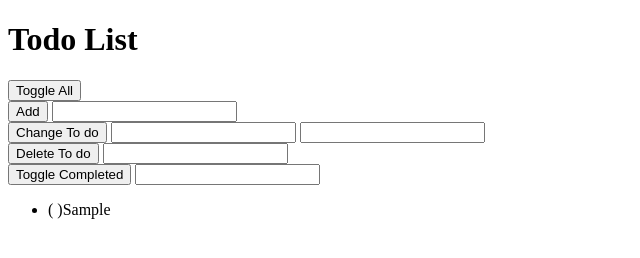
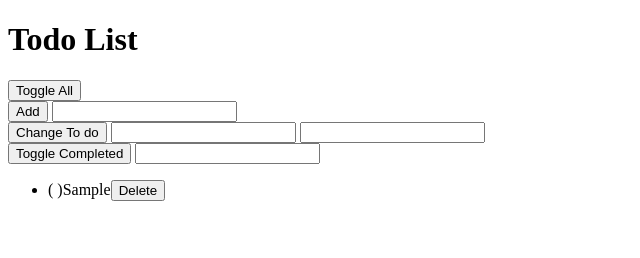
Before and after one commit to mechamecho/CareerDevsWnC, a plain HTML site: page index.html in a window 1280 px wide. Both pictures are taken after typing "Sample" into the empty fields and a click on the button "Add". Shown: the whole page, without its empty margins (0-640 px from the left). Drawn offline with Linux system fonts and the light colour scheme.

Commit message:
Finish version10

```diff
--- a/index.html
+++ b/index.html
@@ -19,16 +19,12 @@
         <input id="changeTodoPositionInput" type="number">
         <input id="changeTodoTextInput" type="text">
     </div>
-    <div>
-        <button onclick="handlers.deleteTodo()">Delete To do</button>
-        <input  id="deleteTodoPositionInput" type="number">
-    </div>
 
     <div>
         <button onclick="handlers.toggleCompleted()">Toggle Completed</button>
         <input id="toggleCompletedPositionInput" type="number">
     </div>
     <ul></ul>
-    <script src="version6.js"></script>
+    <script src="script.js"></script>
 </body>
 </html>
--- a/version6.js
+++ b/script.js
@@ -63,10 +63,8 @@ changeTodo:function(){
     changeTodoTextInput.value="";
     view.displayTodos();
 },
-deleteTodo:function(){
-    var deleteTodoPositionInput=document.getElementById("deleteTodoPositionInput");
-    todoList.deleteTodo(deleteTodoPositionInput.valueAsNumber);
-    deleteTodoPositionInput.value="";
+deleteTodo:function(position){
+    todoList.deleteTodo(position);
     view.displayTodos();
 },
 toggleCompleted:function(){
@@ -97,10 +95,35 @@ var view={
             }else{
                 todoTextWithCompletion="( )"+todo.todoText;
             }
+            //to give each li element the to do position as an id
+            todoLi.id=i;
             //insert text into li element
             todoLi.textContent=todoTextWithCompletion;
+            todoLi.appendChild(this.createDeleteButton());
             todosUl.appendChild(todoLi);
 
         }
+    },
+    createDeleteButton:function(){
+        var deleteButton=document.createElement("button");
+        deleteButton.textContent="Delete";
+        deleteButton.className="deleteButton";
+        return deleteButton;
+    },
+    setUpEventListeners:function(){
+        var todosUl=document.querySelector("ul");
+        todosUl.addEventListener('click', function(event){
+        console.log(event.target.parentNode.id);
+        //get the element that was clicked
+        var elementClicked=event.target;
+        //check if element clicked is a delete button
+        if (elementClicked.className==='deleteButton'){
+            //run handlers.deleteTodo()
+            handlers.deleteTodo(parseInt(event.target.parentNode.id));
+    }
+
+})
     }
 };
+
+view.setUpEventListeners();
```
